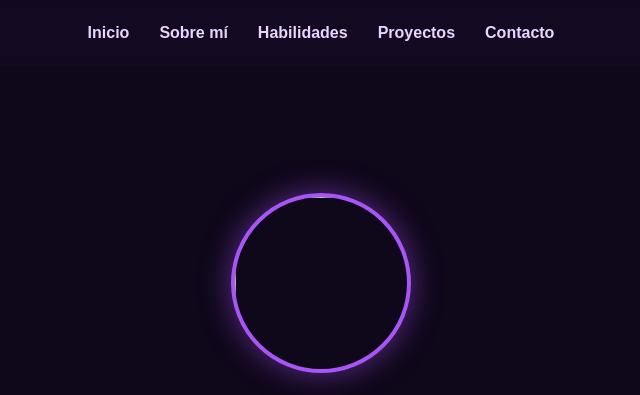
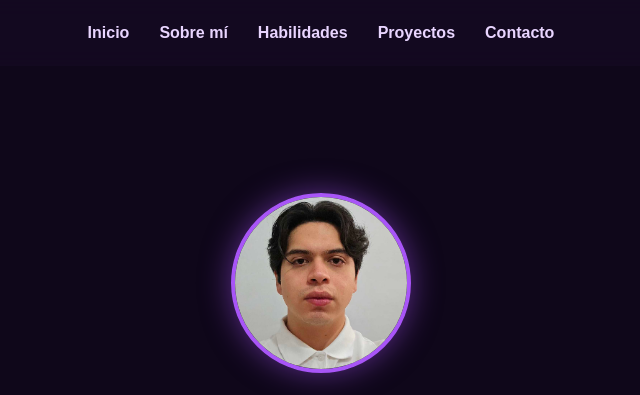
Before and after one commit to RubiScorpion/curriculum, a plain HTML site: page index.html in a window 1280 px wide. Shown: the top 395 px of the page, without its empty margins (319-959 px from the left). Drawn offline with Linux system fonts and the light colour scheme.

Commit message:
Update index.html

```diff
--- a/index.html
+++ b/index.html
@@ -5,7 +5,7 @@
   <meta charset="UTF-8">
   <meta name="viewport" content="width=device-width, initial-scale=1.0">
 
-  <title>Portafolio | Adrián García</title>
+  <title>Adrián García</title>
 
   <link rel="stylesheet" href="style.css">
 
@@ -31,7 +31,7 @@
 
     <!-- CAMBIA foto.jpg POR TU FOTO -->
 
-    <img src="foto.jpg" class="perfil">
+    <img src="20260112_223935(0)(1).jpg" class="perfil">
 
     <h1>Adrián García</h1>
 
```
